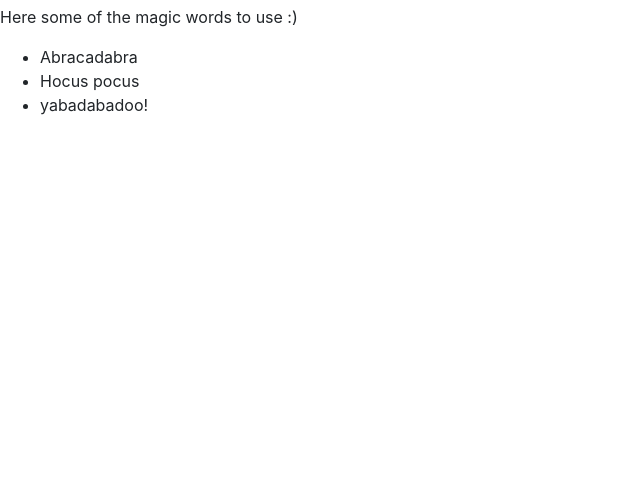
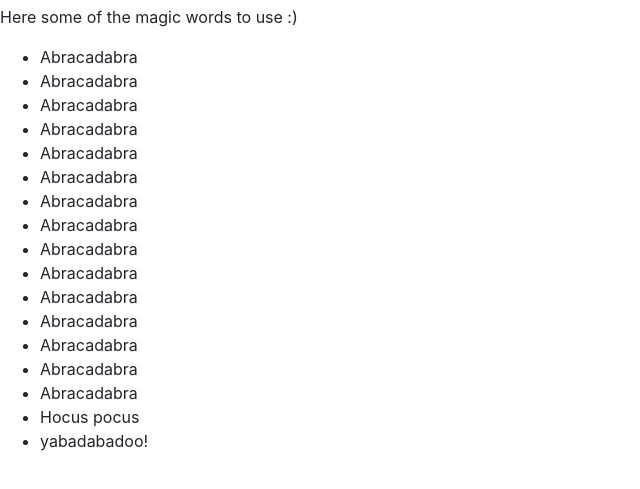
Before and after one commit to luisanton-io/magic-repo, a plain HTML site: page index.html in a window 1280 px wide. Shown: the part 51-540 px from the top of the page, without its empty margins (0-640 px from the left). Drawn offline with nearby package versions, Linux system fonts and the light colour scheme.

Commit message:
Update index.html

```diff
--- a/index.html
+++ b/index.html
@@ -24,6 +24,20 @@
     <p>Here some of the magic words to use :)</p>
     <ul>
       <li>Abracadabra</li>
+      <li>Abracadabra</li>
+      <li>Abracadabra</li>
+      <li>Abracadabra</li>
+      <li>Abracadabra</li>
+      <li>Abracadabra</li>
+      <li>Abracadabra</li>
+      <li>Abracadabra</li>
+      <li>Abracadabra</li>
+      <li>Abracadabra</li>
+      <li>Abracadabra</li>
+      <li>Abracadabra</li>
+      <li>Abracadabra</li>
+      <li>Abracadabra</li>
+      <li>Abracadabra</li>
       <li>Hocus pocus</li>
       <li>yabadabadoo!</li>
     </ul>
```
